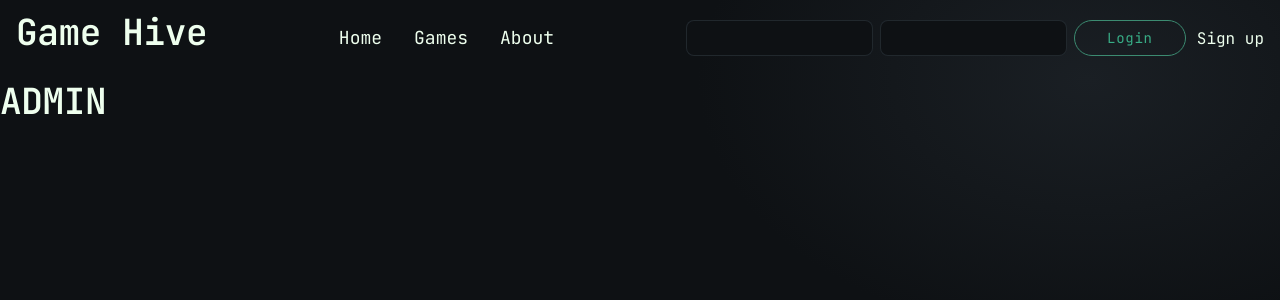
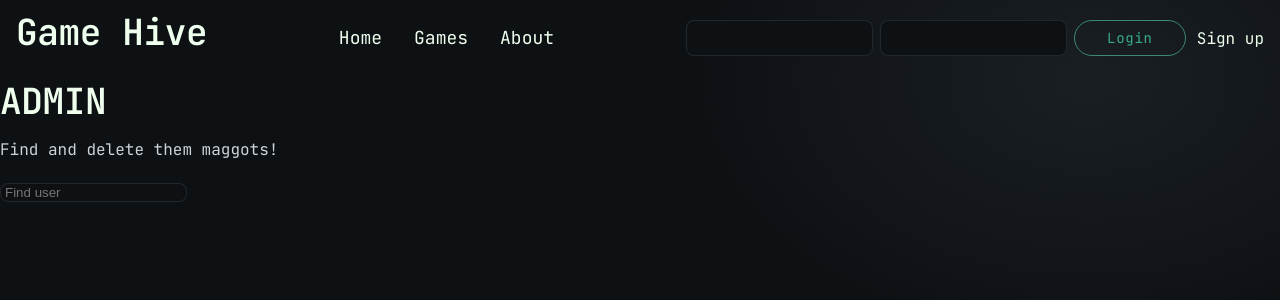
Before and after one commit to maxmattiasson/GameHive, a React (Vite) app in the folder apps/web/frontend/: page /admin in a window 1280 px wide. Shown: the top 300 px of the page. Built offline with nearby package versions, Linux system fonts and the light colour scheme; no server answers.

Commit message:
some stucture

```diff
--- a/apps/web/frontend/src/pages/adminPage/AdminPage.tsx
+++ b/apps/web/frontend/src/pages/adminPage/AdminPage.tsx
@@ -1,5 +1,11 @@
 const AdminPage = () => {
-  return <h1>ADMIN</h1>;
+  return (
+    <div>
+      <h1>ADMIN</h1>
+      <p>Find and delete them maggots!</p>
+      <input placeholder="Find user" />
+    </div>
+  );
 };
 
 export default AdminPage;
```
